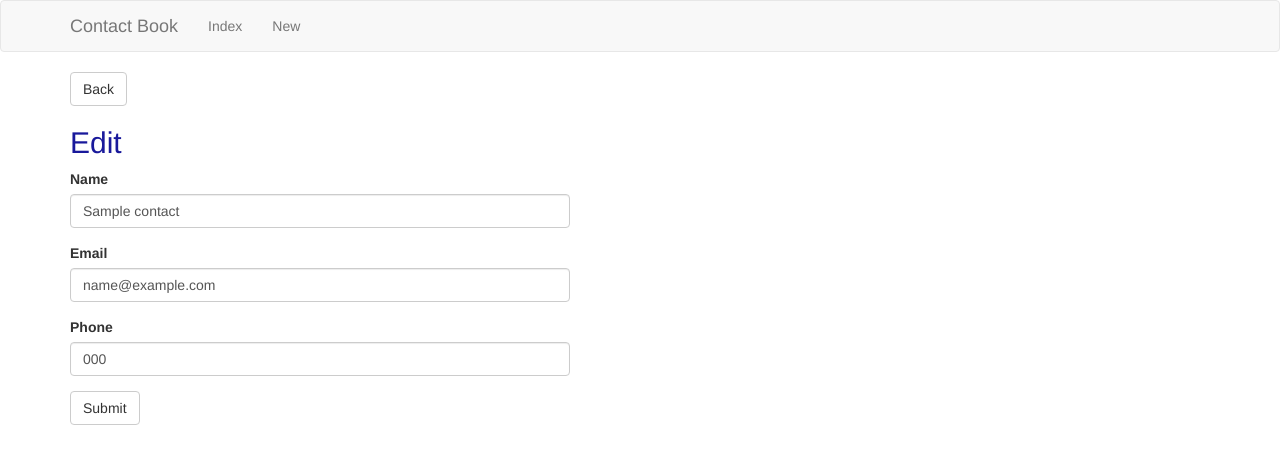
After one commit to milkteahot/contact-book, a Node server app: page /contacts/600000000000000000000001/edit in a window 1280 px wide. The commit adds this page. Shown: the top 464 px of the page. Run offline with Node 20, Linux system fonts and the light colour scheme; tables that the repository leaves empty hold one stand-in row (values such as "Sample post"); some libraries are stand-ins or nearby versions.

Commit message:
add showedit css

```diff
--- a/index.js
+++ b/index.js
@@ -80,13 +80,13 @@ app.get("/contacts/:id/edit", function(req,res){
 
 //Contacts-update
 app.put("/contacts/:id", function(req,res){
-    Contact.findOneAndUpdate({_id:req.params.id}, req.body, function(err,contact){
+    Contact.findOneAndUpdate({_id:req.params.id}, req.body, function(err,contact){ //해당 모델의 document를 찾아 그 data를 수정. (찾을 조건, 업데이트할정보, 콜백함수)
         if(err) return res.json(err); res.redirect("/contacts/"+req.params.id);    })
 });
 
 //Contacts-destroy
 app.delete("/contacts/:id", function(req,res){
-    Contact.deleteOne({_id:params.id}, function(err,contact){
+    Contact.deleteOne({_id:req.params.id}, function(err,contact){
         if(err) return res.json(err); res.redirect("/contacts");    })
 });
 
--- a/public/css/master.css
+++ b/public/css/master.css
@@ -1,7 +1,15 @@
+.contact .contact-form,
+.contact-index ul{
+ max-width: 500px;
+}
 .contact h2{
-    color: tomato;
-  }
-  .contact .contact-form label{
-    display: inline-block;
-    width: 50px;
-  }
+ color: rgba(14, 14, 150, 0.952);
+}
+.contact .contact-form label,
+.contact-show label{
+ display: inline-block;
+ width: 50px;
+}
+.contact .contact-menu form{
+ display: inline-block;
+}
--- /dev/null
+++ b/views/contacts/edit.ejs
@@ -0,0 +1,32 @@
+<!DOCTYPE html>
+<html>
+ <head>
+  <% include ../partials/head %>
+ </head>
+ <body>
+  <% include ../partials/nav %>
+
+  <div class="container contact contact-edit">
+   <div class="contact-menu">
+    <a class="btn btn-default" href="/contacts/<%= contact._id %>">Back</a>
+   </div>
+   <h2>Edit</h2>
+   <form class="contact-form" action="/contacts/<%= contact._id %>?_method=put" method="post">    <div class="form-group">
+     <label for="name">Name</label>
+     <input class="form-control" type="text" id="name" name="name" value="<%= contact.name %>">
+    </div>
+    <div class="form-group">
+     <label for="email">Email</label>
+     <input class="form-control" type="text" id="email" name="email" value="<%= contact.email %>">
+    </div>
+    <div class="form-group">
+     <label for="phone">Phone</label>
+     <input class="form-control" type="text" id="phone" name="phone" value="<%= contact.phone %>">
+    </div>
+    <div>
+     <button type="submit" class="btn btn-default">Submit</button>
+    </div>
+   </div>
+  </form>
+ </body>
+</html>
--- a/views/partials/head.ejs
+++ b/views/partials/head.ejs
@@ -1,2 +1,4 @@
+<meta name="viewport" content="width=device-width,initial-scale=1"> <!-- 1 -->
+<link rel="stylesheet" href="https://maxcdn.bootstrapcdn.com/bootstrap/3.3.7/css/bootstrap.min.css" integrity="sha384-BVYiiSIFeK1dGmJRAkycuHAHRg32OmUcww7on3RYdg4Va+PmSTsz/K68vbdEjh4u" crossorigin="anonymous"> <!-- 2 -->
 <link rel="stylesheet" href="/css/master.css">
 <title>Contact</title>
--- a/views/partials/nav.ejs
+++ b/views/partials/nav.ejs
@@ -1,7 +1,11 @@
-<nav>
-    <div>Contact Book</div>
-    <ul>
-      <li><a href="/contacts">Index</a></li>
-      <li><a href="/contacts/new">New</a></li>
-    </ul>
-  </nav>
+<nav class="navbar navbar-default">
+  <div class="container">
+   <div class="navbar-header">
+    <div class="navbar-brand">Contact Book</div>
+   </div>
+   <ul class="nav navbar-nav">
+    <li><a href="/contacts">Index</a></li>
+    <li><a href="/contacts/new">New</a></li>
+   </ul>
+  </div>
+ </nav>
```
Also changed, not shown: views/contacts/index.ejs (+6 -4 lines), views/contacts/new.ejs (+13 -13 lines), views/contacts/show.ejs (added, +27 -0 lines).
